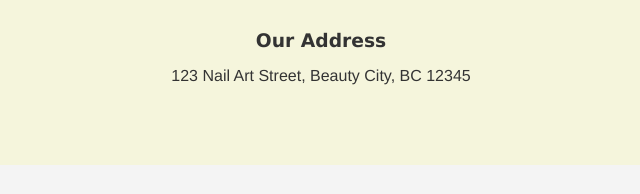
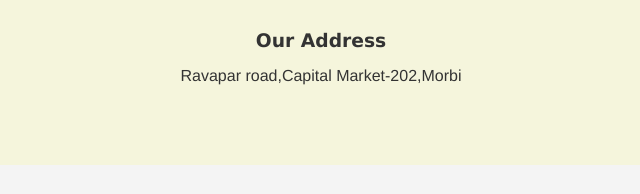
Before and after one commit to Dakshpipaliya/Nail-Art, a plain HTML site: page index.html in a window 1280 px wide. Shown: the part 2138-2332 px from the top of the page, 319-959 px from the left. Drawn offline with Linux system fonts and the light colour scheme.

Commit message:
Update index.html

```diff
--- a/index.html
+++ b/index.html
@@ -88,7 +88,7 @@
         </div>
         <div class="address">
             <h3>Our Address</h3>
-            <p>123 Nail Art Street, Beauty City, BC 12345</p>
+            <p>Ravapar road,Capital Market-202,Morbi</p>
         </div>
     </section>
     <footer>
```
